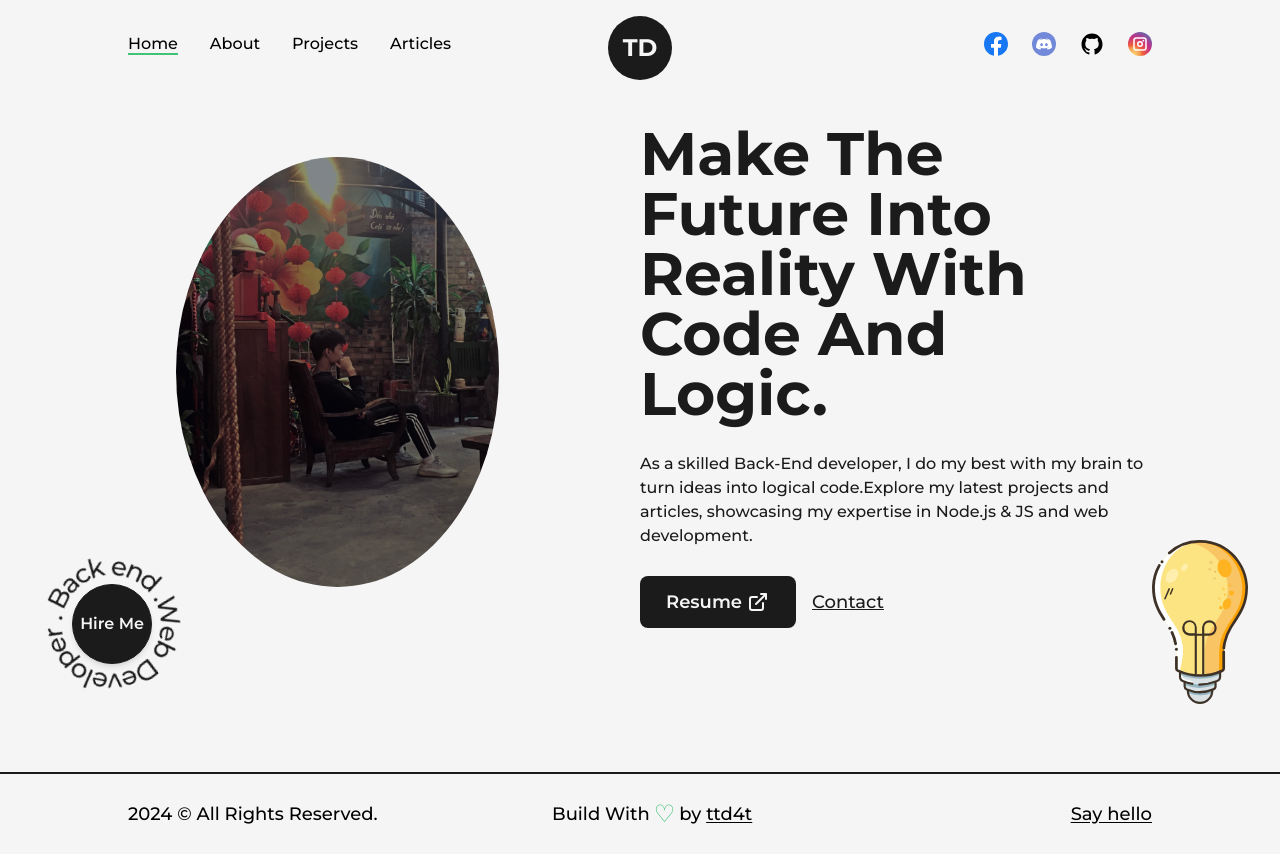
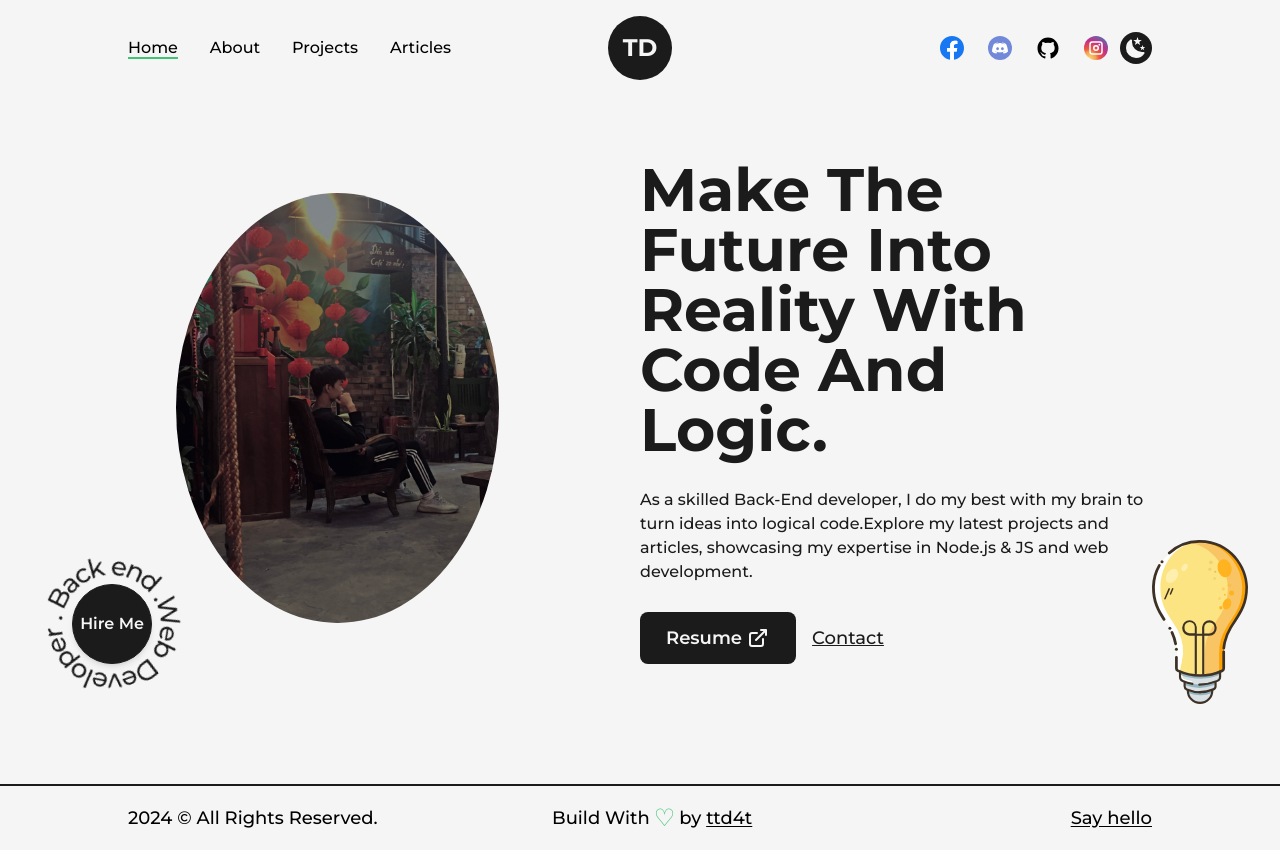
Before and after one commit to d4tdev/portfolio, a Next.js app: page / in a window 1280 px wide. Built offline with nearby package versions, Linux system fonts and the light colour scheme.

Commit message:
Test dark mode

```diff
--- a/src/components/AnimatedText.js
+++ b/src/components/AnimatedText.js
@@ -32,7 +32,7 @@ const AnimatedText = ({ text, className = '' }) => {
    return (
       <div className="w-full mx-auto py-2 flex items-center justify-center text-center overflow-hidden">
          <motion.h1
-            className={`inline-block w-full text-dark font-bold capitalize text-8xl ${className}`}
+            className={`inline-block w-full text-dark font-bold capitalize text-8xl dark:text-light ${className}`}
             variants={quote}
             initial="initial"
             animate="animate">
--- a/src/components/Footer.js
+++ b/src/components/Footer.js
@@ -4,8 +4,8 @@ import Link from 'next/link';
 
 const Footer = () => {
    return (
-      <footer className="mt-6 w-full border-t-2 border-solid border-dark font-medium text-lg">
-         <Layout className="py-6 flex items-center justify-between">
+      <footer className="mt-12 w-full border-t-2 border-solid border-dark font-medium text-lg dark:text-light dark:border-light">
+         <Layout className="py-4 flex items-center justify-between">
             <span>{new Date().getFullYear()} &copy; All Rights Reserved.</span>
             <div className="flex items-center mr-36">
                Build With{' '}
--- a/src/components/HireMe.js
+++ b/src/components/HireMe.js
@@ -6,10 +6,13 @@ const HireMe = () => {
    return (
       <div className="fixed left-4 bottom-20 flex items-center justify-center overflow-hidden">
          <div className="w-48 h-auto flex items-center justify-center relative">
-            <CircularText className={'fill-dark animate-spin-slow'} />
+            <CircularText className={'fill-dark animate-spin-slow dark:fill-light'} />
             <Link
                href="mailto:jsmsj04@gmail.com"
-               className="flex items-center justify-center absolute left-1/2 top-1/2 -translate-x-1/2 -translate-y-1/2 bg-dark text-light shadow-md border border-solid border-dark w-20 h-20 rounded-full font-semibold hover:bg-primary hover:text-dark">
+               className="flex items-center justify-center absolute left-1/2 top-1/2 -translate-x-1/2 -translate-y-1/2 bg-dark text-light shadow-md border border-solid border-dark w-20 h-20 rounded-full font-semibold hover:bg-primary hover:text-dark
+
+               dark:bg-light dark:text-dark hover:dark:bg-primary hover:dark:text-light hover:dark:border-light
+               ">
                Hire Me
             </Link>
          </div>
--- a/src/components/Layout.js
+++ b/src/components/Layout.js
@@ -3,7 +3,7 @@ import React from 'react';
 const Layout = ({ children, className = '' }) => {
    return (
       <div
-         className={`w-full h-full inline-block z-0 bg-light p-32 ${className}`}>
+         className={`w-full h-full inline-block z-0 bg-light p-32 dark:bg-dark ${className}`}>
          {children}
       </div>
    );
--- a/src/components/Logo.js
+++ b/src/components/Logo.js
@@ -9,7 +9,7 @@ const Logo = () => {
       <div className="flex items-center justify-center mt-2">
          <MotionLink
             href="/"
-            className="w-16 h-16 bg-dark text-light flex items-center justify-center rounded-full text-2xl font-bold"
+            className="w-16 h-16 bg-dark border border-solid border-transparent dark:border-light text-light flex items-center justify-center rounded-full text-2xl font-bold"
             whileHover={{
                scale: 1.05,
                backgroundColor: [
--- a/src/components/NavBar.js
+++ b/src/components/NavBar.js
@@ -2,8 +2,16 @@ import Link from 'next/link';
 import React from 'react';
 import Logo from './Logo';
 import { useRouter } from 'next/router';
-import { DiscordIcon, FacebookIcon, GithubIcon, InstagramIcon } from './Icon';
+import {
+   DiscordIcon,
+   FacebookIcon,
+   GithubIcon,
+   InstagramIcon,
+   MoonIcon,
+   SunIcon,
+} from './Icon';
 import { motion } from 'framer-motion';
+import useThemeSwitcher from './hooks/useThemeSwitcher';
 
 const CustomLink = ({ href, title, className = '' }) => {
    const router = useRouter();
@@ -12,7 +20,7 @@ const CustomLink = ({ href, title, className = '' }) => {
          {title}
 
          <span
-            className={`h-[2px] inline-block bg-primary absolute left-0 -bottom-0.5 group-hover:w-full transition-[width] ease duration-300 ${
+            className={`h-[2px] inline-block bg-primary absolute left-0 -bottom-0.5 group-hover:w-full transition-[width] ease duration-300 dark:bg-primary ${
                router.asPath === href ? 'w-full' : 'w-0'
             }`}>
             &nbsp;
@@ -22,8 +30,10 @@ const CustomLink = ({ href, title, className = '' }) => {
 };
 
 const NavBar = () => {
+   const [darkMode, setDarkMode] = useThemeSwitcher();
+
    return (
-      <header className="w-full px-32 py-8 font-medium flex items-center justify-between">
+      <header className="w-full px-32 py-8 font-medium flex items-center justify-between dark:text-light">
          <nav>
             <CustomLink href="/" title="Home" className="mr-4" />
             <CustomLink href="/about" title="About" className="mx-4" />
@@ -63,6 +73,22 @@ const NavBar = () => {
                className="w-6 ml-3">
                <InstagramIcon />
             </motion.a>
+
+            <button
+               onClick={() =>
+                  setDarkMode(darkMode === 'dark' ? 'light' : 'dark')
+               }
+               className={`ml-3 flex items-center justify-center rounded-full p-1 ${
+                  darkMode === 'light'
+                     ? 'bg-dark text-light'
+                     : 'bg-light text-dark'
+               }`}>
+               {darkMode === 'dark' ? (
+                  <SunIcon className={'fill-dark'} />
+               ) : (
+                  <MoonIcon className={'fill-dark'} />
+               )}
+            </button>
          </nav>
 
          <div className="absolute left-[50%] top-2 translate-x-[-50%]">
--- /dev/null
+++ b/src/components/hooks/useThemeSwitcher.js
@@ -0,0 +1,53 @@
+import React, { useEffect, useState } from 'react';
+
+const useThemeSwitcher = () => {
+   const preferDarkQuery = '(prefers-color-scheme: dark)';
+   const [darkMode, setDarkMode] = useState('');
+
+   useEffect(() => {
+      const mediaQuery = window.matchMedia(preferDarkQuery);
+      const userPref = window.localStorage.getItem('theme');
+
+      const handleChange = () => {
+         if (userPref) {
+            const check = userPref === 'dark' ? 'dark' : 'light';
+            setDarkMode(check);
+
+            if (check === 'dark') {
+               document.documentElement.classList.add('dark');
+            } else {
+               document.documentElement.classList.remove('dark');
+            }
+         } else {
+            let check = mediaQuery.matches ? 'dark' : 'light';
+            setDarkMode(check);
+            window.localStorage.setItem('theme', check);
+
+            if (check === 'dark') {
+               document.documentElement.classList.add('dark');
+            } else {
+               document.documentElement.classList.remove('dark');
+            }
+         }
+      };
+
+      handleChange();
+      mediaQuery.addEventListener('change', handleChange);
+
+      return () => mediaQuery.removeEventListener('change', handleChange);
+   }, []);
+
+   useEffect(() => {
+      if (darkMode === 'dark') {
+         window.localStorage.setItem('theme', 'dark');
+         document.documentElement.classList.add('dark');
+      } else {
+         window.localStorage.setItem('theme', 'light');
+         document.documentElement.classList.remove('dark');
+      }
+   }, [darkMode]);
+
+   return [darkMode, setDarkMode];
+};
+
+export default useThemeSwitcher;
--- a/src/pages/_app.js
+++ b/src/pages/_app.js
@@ -18,12 +18,11 @@ export default function App({ Component, pageProps }) {
                content="width=device-width, initial-scale=1"
             />
 
-
-
             <link rel="icon" href="/favicon.ico" />
          </Head>
+
          <main
-            className={`${montserrat.variable} font-mont bg-light w-full min-h-screen`}>
+            className={`${montserrat.variable} font-mont bg-light dark:bg-dark w-full min-h-screen`}>
             <NavBar />
             <Component {...pageProps} />
             <Footer />
--- a/src/pages/_document.js
+++ b/src/pages/_document.js
@@ -1,13 +1,23 @@
-import { Html, Head, Main, NextScript } from 'next/document'
+import { Html, Head, Main, NextScript } from 'next/document';
+import Script from 'next/script';
 
 export default function Document() {
    return (
       <Html lang="en">
          <Head />
          <body>
+            <Script id="theme-switcher" strategy="beforeInteractive">
+               {`
+               if (localStorage.theme === 'dark' || (!('theme' in localStorage) && window.matchMedia('(prefers-color-scheme: dark)').matches)) {
+               document.documentElement.classList.add('dark')
+               } else {
+               document.documentElement.classList.remove('dark')
+               }
+            `}
+            </Script>
             <Main />
             <NextScript />
          </body>
       </Html>
-  )
+   );
 }
--- a/src/pages/index.js
+++ b/src/pages/index.js
@@ -45,9 +45,9 @@ export default function Home() {
                content="https://www.datdev.click/_next/image?url=%2F_next%2Fstatic%2Fmedia%2Favt-pic-1.9b03c7d0.jpg&w=1920&q=75"
             />
          </Head>
-         <main className="m-0 flex items-center text-dark w-full mt-7 -mb-2">
+         <main className="m-0 flex items-center text-dark w-full dark:text-light">
             <Layout className="pt-0 flex flex-col items-center">
-               <div className="max-w-[1400px] flex items-center justify-between w-full">
+               <div className="max-w-[1400px] translate-y-14 flex items-center justify-between w-full">
                   <div className="w-1/2">
                      <Image
                         src={profilePic}
@@ -70,14 +70,14 @@ export default function Home() {
                         <Link
                            href="/cv_ttd.pdf"
                            target={'_blank'}
-                           className="flex items-center bg-dark text-light p-2.5 px-6 rounded-lg text-lg font-semibold hover:bg-primary hover:text-dark border-2 border-solid border-transparent hover:border-dark"
+                           className="flex items-center bg-dark text-light p-2.5 px-6 rounded-lg text-lg font-semibold hover:bg-primary hover:text-dark border-2 border-solid border-transparent hover:border-dark dark:bg-light dark:text-dark hover:dark:bg-primary hover:dark:text-light hover:dark:border-light"
                            download={true}>
                            Resume <LinkArrow className={'w-6 ml-1'} />
                         </Link>
                         <Link
                            href="mailto:jsmsj04@gmail.com"
                            target={'_blank'}
-                           className="ml-4 text-lg font-medium capitalize text-dark underline">
+                           className="ml-4 text-lg font-medium capitalize text-dark underline dark:text-light">
                            Contact
                         </Link>
                      </div>
--- a/tailwind.config.js
+++ b/tailwind.config.js
@@ -7,6 +7,7 @@ module.exports = {
       // Or if using `src` directory:
       './src/**/*.{js,ts,jsx,tsx}',
    ],
+   darkMode: 'class',
    theme: {
       extend: {
          fontFamily: {
```
Also changed, not shown: src/pages/about.js (+6 -6 lines). Lines whose indentation alone changed are shown as unchanged.
